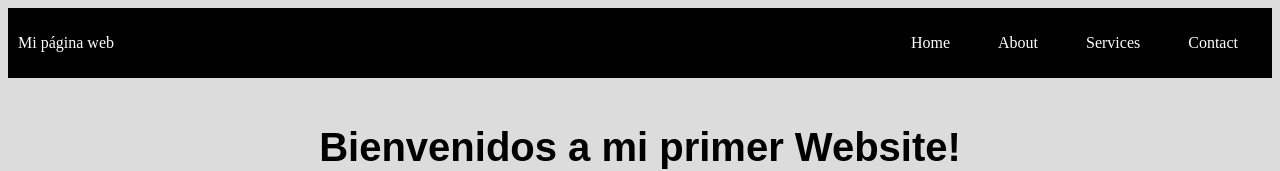
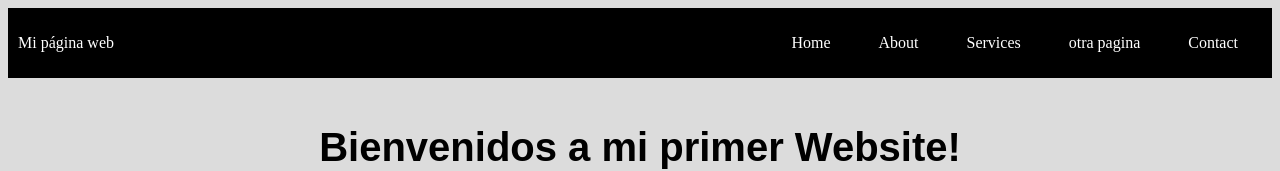
Before and after one commit to ezzequiel1889/mirepositorioremoto, a plain HTML site: page index.html in a window 1280 px wide. Shown: the top 171 px of the page. Drawn offline with Linux system fonts and the light colour scheme.

Commit message:
agregamos una nueva opcion al navbar

```diff
--- a/index.html
+++ b/index.html
@@ -18,6 +18,7 @@
         <li><a href="index.html">Home</a></li>
         <li><a href="about.html">About</a></li>
         <li><a href="services.html">Services</a></li>
+        <li><a href="otrapagina.html">otra pagina</a></li>
         <li><a href="contact.html">Contact</a></li>
       </ul>
     </nav>
```
